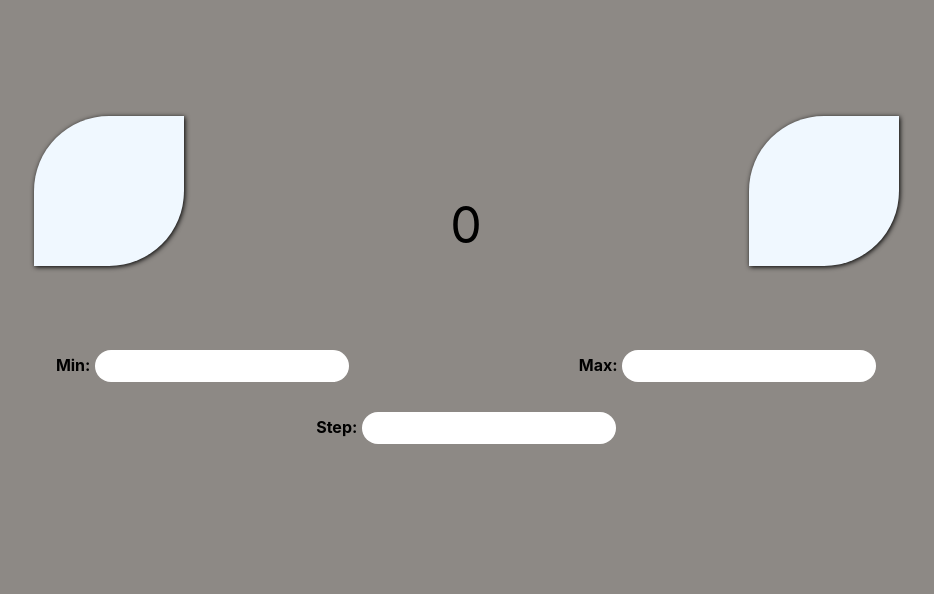
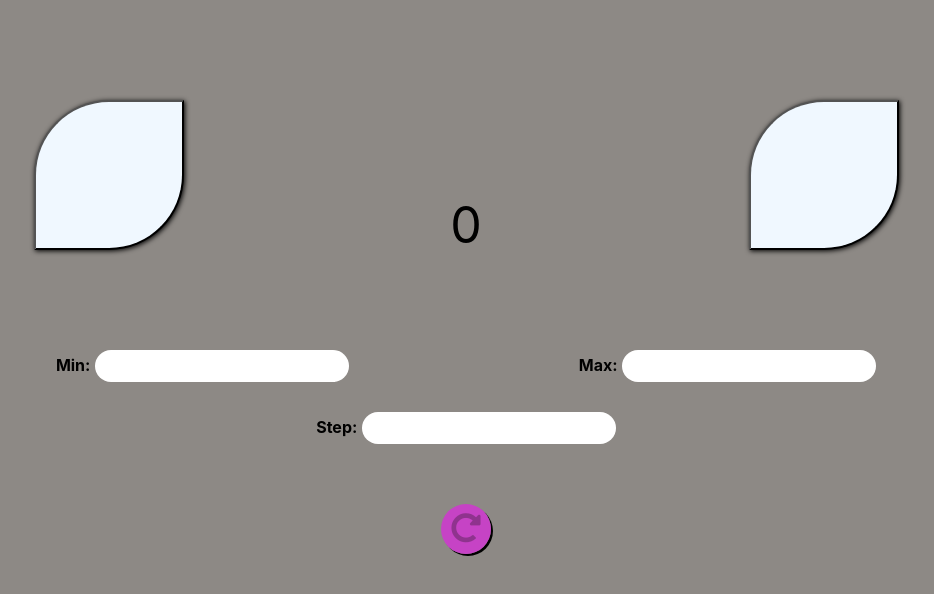
Before and after one commit to KarlenNersisyan/Create-Counter-App, a React (Create React App) app: page / in a window 1280 px wide. Shown: the top 594 px of the page, without its empty margins (174-1108 px from the left). Built offline with nearby package versions, Linux system fonts and the light colour scheme.

Commit message:
fix(App): adding css style and disabled style

```diff
--- a/src/App.css
+++ b/src/App.css
@@ -25,8 +25,14 @@
   margin: 30px 0;
 }
 
-.inputName:hover{
- box-shadow: 0 0 50px rgb(255, 253, 253);
+.extra-item-reset {
+  display: flex;
+  justify-content: center;
+  margin: 30px 0;
+}
+
+.inputName:hover {
+  box-shadow: 0 0 50px rgb(255, 253, 253);
 }
 
 .counter {
@@ -34,14 +40,25 @@
   justify-content: space-evenly;
 }
 
-.inputName{
+.inputName {
   border-radius: 50px;
 }
 
-.labelName{
+.labelName {
   cursor: pointer;
 }
 
-.labelName:hover b{
-  color:white;
+.labelName:hover b {
+  color: white;
 }
+
+.refresh {
+  width: 50px;
+  height: 50px;
+  font-size: 30px;
+  border-radius: 50%;
+  background: rgba(211, 53, 211, 0.829);
+  border: none;
+  box-shadow: 2px 2px 0 black;
+  cursor: pointer;
+}
--- a/src/App.js
+++ b/src/App.js
@@ -73,6 +73,17 @@ class App extends Component {
     }
   };
 
+  reset = () => {
+    this.setState(
+      {
+        value: 0,
+      },
+      () => {
+        localStorage.setItem('value', 0);
+      }
+    );
+  };
+
   render() {
     return (
       <div className="App">
@@ -99,6 +110,15 @@ class App extends Component {
               <b>Step:</b> <Input type="step" changed={this.inputHandler} />
             </label>
           </div>
+          <div className="extra-item-reset">
+            <button
+              className="refresh"
+              onClick={this.reset}
+              disabled={this.state.value === 0}
+            >
+              <i className="fas fa-redo-alt"></i>
+            </button>
+          </div>
         </div>
       </div>
     );
--- a/src/components/button/button.jsx
+++ b/src/components/button/button.jsx
@@ -9,7 +9,7 @@ class Button extends Component {
       ) : (
         <i className="far fa-minus-circle"></i>
       );
-    return <p className="borderName" onClick={() => this.props.clicked(this.props.type)}>{icon}</p>;
+    return <button className="borderName" onClick={() => this.props.clicked(this.props.type)}>{icon}</button>;
   }
 }
 
```
Also changed, not shown: src/helpers/localStorage.js (deleted).
